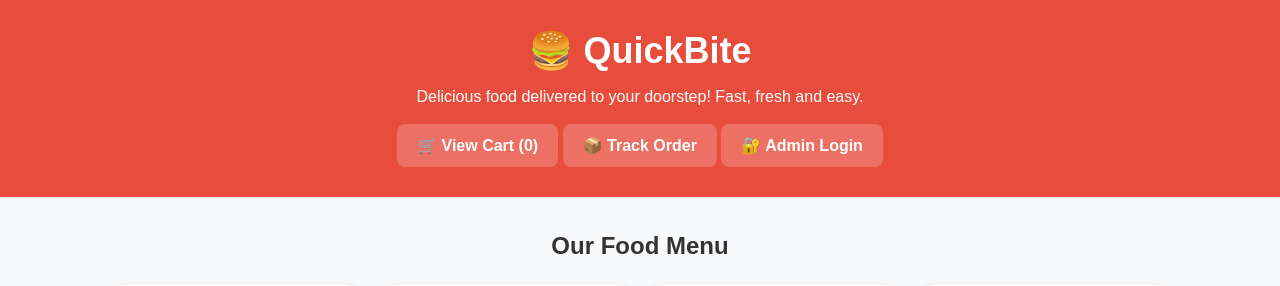
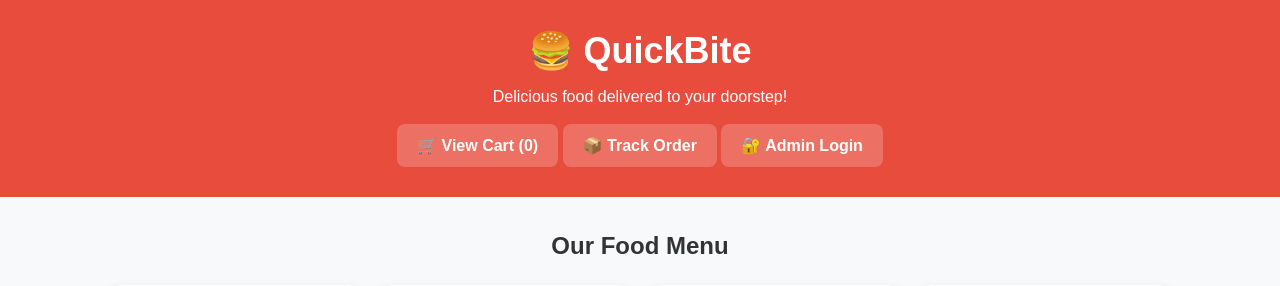
Before and after one commit to aasia98/quickbite-cicd, a Flask app: page / in a window 1280 px wide. Shown: the top 286 px of the page. Run offline with Flask 3, Linux system fonts and the light colour scheme.

Commit message:
Update homepage tagline for demo

```diff
--- a/templates/index.html
+++ b/templates/index.html
@@ -19,7 +19,7 @@
     <header>
         <h1>🍔 QuickBite</h1>
 
-        <p>Delicious food delivered to your doorstep! Fast, fresh and easy.</p>
+        <p>Delicious food delivered to your doorstep! </p>
 
         <a href="{{ url_for('view_cart') }}" class="cart-link">
             🛒 View Cart ({{ cart_count }})
```
